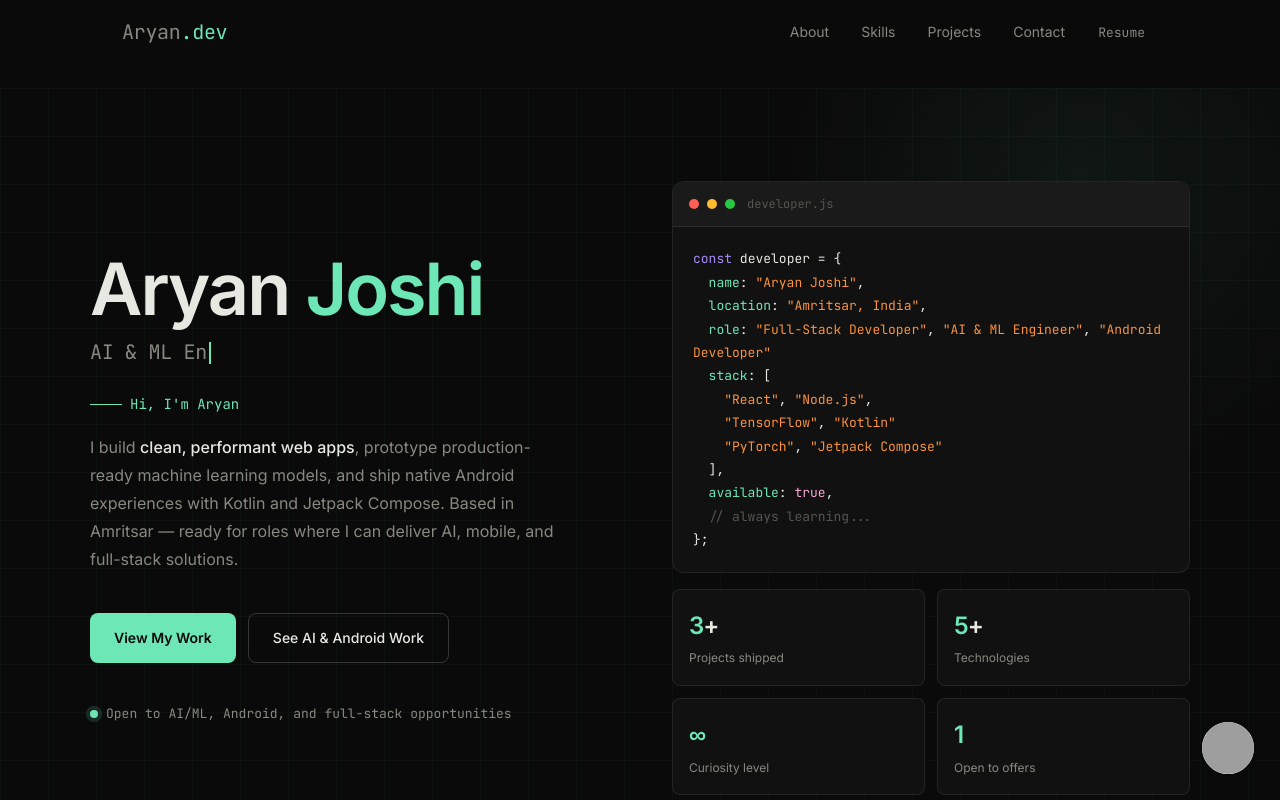
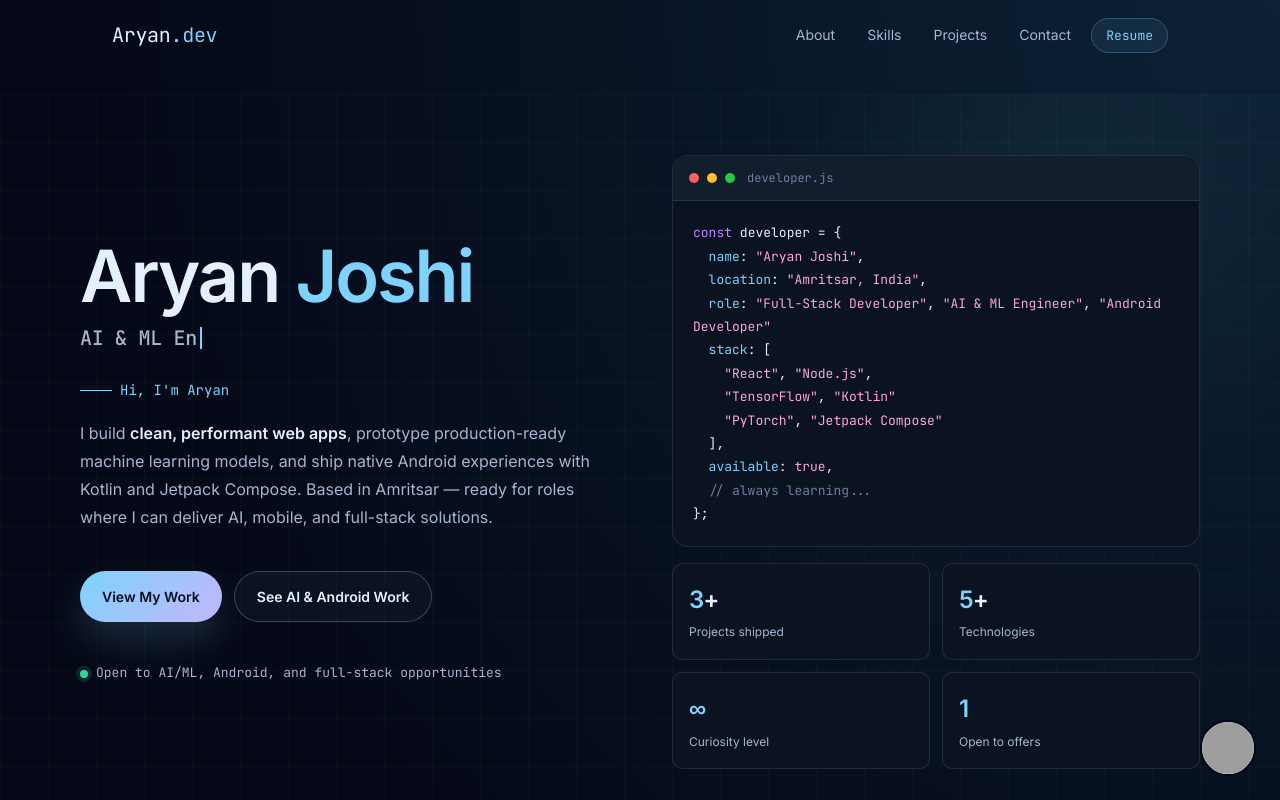
Before and after one commit to devaryanjoshi-creator/devaryanjoshi-creator.github.io, a plain HTML site: page index.html in a window 1280 px wide. Shown: the top 800 px of the page. Drawn offline with Linux system fonts and the light colour scheme; grey boxes are pictures that could not be loaded.

Commit message:
Refresh portfolio interface styling
Update the visual system with a blue-purple palette, glass navigation, stronger hero hierarchy, and polished CTA states.\n\nCo-authored-by: Copilot App <223556219+Copilot@users.noreply.github.com>

```diff
--- a/index.html
+++ b/index.html
@@ -10,27 +10,32 @@
 <link href="https://fonts.googleapis.com/css2?family=Inter:wght@300;400;500;600&family=JetBrains+Mono:wght@400;500&display=swap" rel="stylesheet"/>
 <style>
   :root {
-    --bg: #0a0a0a;
-    --bg2: #111111;
-    --bg3: #1a1a1a;
-    --border: rgba(255,255,255,0.08);
-    --border-hover: rgba(255,255,255,0.18);
-    --text: #e8e8e3;
-    --text-muted: #888880;
-    --text-dim: #555550;
-    --accent: #6ee7b7;
-    --accent-dim: rgba(110,231,183,0.12);
-    --accent-glow: rgba(110,231,183,0.06);
-    --purple: #a78bfa;
-    --purple-dim: rgba(167,139,250,0.12);
-    --coral: #fb923c;
-    --coral-dim: rgba(251,146,60,0.1);
+    --bg: #050816;
+    --bg2: #0b1220;
+    --bg3: #121d2e;
+    --card: rgba(15, 23, 42, 0.72);
+    --panel: rgba(10, 14, 27, 0.75);
+    --border: rgba(148, 163, 184, 0.18);
+    --border-hover: rgba(148, 163, 184, 0.35);
+    --text: #e5f0ff;
+    --text-muted: #a7b5cf;
+    --text-dim: #6f7f9f;
+    --accent: #7dd3fc;
+    --accent-strong: #38bdf8;
+    --accent-dim: rgba(125, 211, 252, 0.12);
+    --accent-glow: rgba(125, 211, 252, 0.08);
+    --purple: #c084fc;
+    --purple-dim: rgba(192, 132, 252, 0.12);
+    --coral: #f9a8d4;
+    --coral-dim: rgba(249, 168, 212, 0.09);
+    --green: #34d399;
+    --green-dim: rgba(52, 211, 153, 0.12);
     --font: 'Inter', sans-serif;
     --mono: 'JetBrains Mono', monospace;
-    --radius: 12px;
-    --radius-sm: 8px;
-    --nav-h: 64px;
-    --max: 1100px;
+    --radius: 16px;
+    --radius-sm: 10px;
+    --nav-h: 70px;
+    --max: 1120px;
   }
 
   *, *::before, *::after { box-sizing: border-box; margin: 0; padding: 0; }
@@ -38,7 +43,10 @@
   html { scroll-behavior: smooth; }
 
   body {
-    background: var(--bg);
+    background:
+      radial-gradient(circle at top right, rgba(56, 189, 248, 0.14), transparent 25%),
+      radial-gradient(circle at bottom left, rgba(192, 132, 252, 0.12), transparent 18%),
+      var(--bg);
     color: var(--text);
     font-family: var(--font);
     font-size: 16px;
@@ -53,13 +61,14 @@
     top: 0; left: 0; right: 0;
     height: var(--nav-h);
     z-index: 100;
-    transition: background 0.3s, border-color 0.3s;
+    transition: background 0.3s ease, border-color 0.3s ease, box-shadow 0.3s ease;
     border-bottom: 1px solid transparent;
   }
   nav.scrolled {
-    background: rgba(10,10,10,0.85);
-    backdrop-filter: blur(12px);
+    background: rgba(5, 8, 22, 0.7);
+    backdrop-filter: blur(14px);
     border-color: var(--border);
+    box-shadow: 0 12px 30px rgba(2, 6, 23, 0.3);
   }
   .nav-inner {
     max-width: var(--max);
@@ -87,7 +96,7 @@
     object-fit: cover;
     display: block;
   }
-  .nav-logo span { color: var(--text-muted); }
+  .nav-logo span { color: var(--text); }
   .nav-logo .logo-dot { color: var(--accent); }
   .nav-links {
     display: flex;
@@ -99,22 +108,23 @@
     color: var(--text-muted);
     text-decoration: none;
     font-size: 14px;
-    padding: 6px 12px;
-    border-radius: var(--radius-sm);
-    transition: color 0.2s, background 0.2s;
+    padding: 8px 12px;
+    border-radius: 999px;
+    transition: color 0.2s ease, background 0.2s ease, border-color 0.2s ease;
   }
-  .nav-links a:hover { color: var(--text); background: var(--bg3); }
+  .nav-links a:hover { color: var(--text); background: rgba(148, 163, 184, 0.08); }
   .nav-links .btn-resume {
-    color: var(--text-muted);
-    border: 1px solid rgba(110, 231, 183, 0);
-    background: var();
+    color: var(--accent);
+    border: 1px solid rgba(125, 211, 252, 0.25);
+    background: rgba(125, 211, 252, 0.08);
     font-size: 13px;
     font-family: var(--mono);
-
+    padding-inline: 14px;
   }
   .nav-links .btn-resume:hover {
-    background: var(--bg3);
+    background: rgba(125, 211, 252, 0.15);
     color: var(--text);
+    border-color: rgba(125, 211, 252, 0.35);
   }
   .hamburger {
     display: none;
@@ -163,7 +173,7 @@
     min-height: 100vh;
     display: flex;
     align-items: center;
-    padding: 0 32px;
+    padding: 0 32px 64px;
     position: relative;
     overflow: hidden;
   }
@@ -194,9 +204,9 @@
   }
   .hero-name {
     font-size: clamp(42px, 6vw, 72px);
-    font-weight: 600;
+    font-weight: 700;
     letter-spacing: -2px;
-    line-height: 1.05;
+    line-height: 1.02;
     margin-bottom: 8px;
   }
   .hero-name .first { color: var(--text); }
@@ -204,10 +214,14 @@
   .hero-role {
     font-size: clamp(16px, 2vw, 20px);
     color: var(--text-muted);
-    font-weight: 400;
+    font-weight: 500;
     margin-bottom: 24px;
     font-family: var(--mono);
     letter-spacing: -0.3px;
+    min-height: 1.5em;
+    display: inline-flex;
+    align-items: center;
+    gap: 3px;
   }
   .hero-role .cursor {
     display: inline-block;
@@ -215,7 +229,6 @@
     height: 1.1em;
     background: var(--accent);
     vertical-align: middle;
-    margin-left: 2px;
     animation: blink 1s step-end infinite;
   }
   @keyframes blink { 50% { opacity: 0; } }
@@ -223,33 +236,33 @@
     font-size: 16px;
     color: var(--text-muted);
     line-height: 1.75;
-    max-width: 480px;
+    max-width: 520px;
     margin-bottom: 40px;
   }
-  .hero-desc strong { color: var(--text); font-weight: 500; }
+  .hero-desc strong { color: var(--text); font-weight: 600; }
   .hero-ctas { display: flex; gap: 12px; flex-wrap: wrap; }
   .btn {
     display: inline-flex;
     align-items: center;
     gap: 8px;
-    padding: 12px 24px;
-    border-radius: var(--radius-sm);
+    padding: 13px 22px;
+    border-radius: 999px;
     font-size: 14px;
-    font-weight: 500;
+    font-weight: 600;
     text-decoration: none;
-    transition: all 0.2s;
+    transition: all 0.2s ease;
     cursor: pointer;
     border: none;
     font-family: var(--font);
   }
   .btn-primary {
-    background: var(--accent);
-    color: #0a0a0a;
-    font-weight: 600;
+    background: linear-gradient(135deg, var(--accent) 0%, #c4b5fd 100%);
+    color: #08111d;
+    box-shadow: 0 18px 40px rgba(125, 211, 252, 0.18);
   }
-  .btn-primary:hover { background: #a7f3d0; transform: translateY(-1px); }
+  .btn-primary:hover { transform: translateY(-2px); box-shadow: 0 18px 40px rgba(125, 211, 252, 0.3); }
   .btn-secondary {
-    background: transparent;
+    background: rgba(15, 23, 42, 0.66);
     color: var(--text);
     border: 1px solid var(--border-hover);
   }
@@ -267,13 +280,13 @@
   .status-dot {
     width: 8px; height: 8px;
     border-radius: 50%;
-    background: var(--accent);
-    box-shadow: 0 0 0 3px rgba(110,231,183,0.2);
+    background: var(--green);
+    box-shadow: 0 0 0 3px rgba(52, 211, 153, 0.2);
     animation: pulse 2s ease-in-out infinite;
   }
   @keyframes pulse {
-    0%, 100% { box-shadow: 0 0 0 3px rgba(110,231,183,0.2); }
-    50% { box-shadow: 0 0 0 6px rgba(110,231,183,0.05); }
+    0%, 100% { box-shadow: 0 0 0 3px rgba(52, 211, 153, 0.2); }
+    50% { box-shadow: 0 0 0 6px rgba(52, 211, 153, 0.06); }
   }
 
   /* Hero code visual */
```
